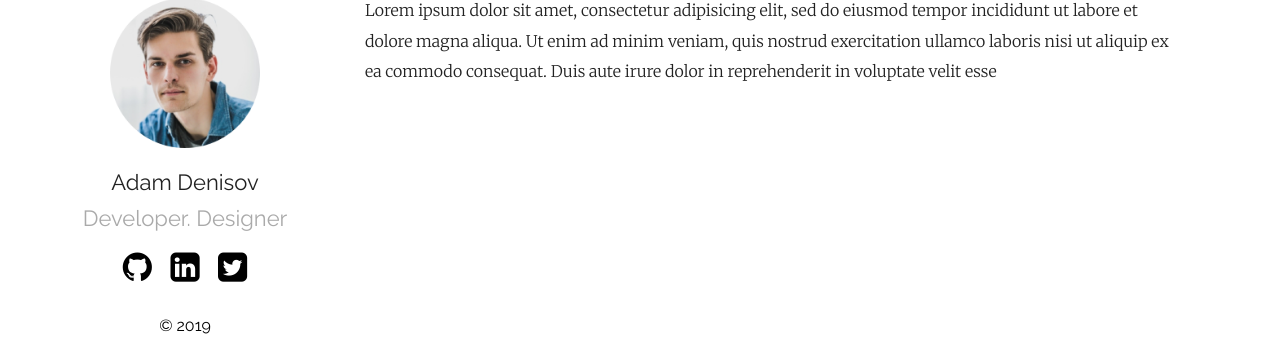
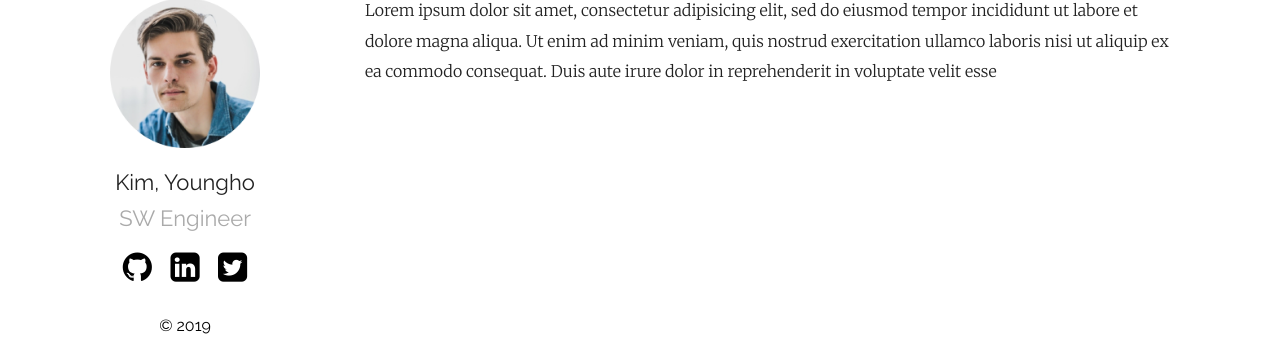
Before and after one commit to graycoral/graycoral.github.io, a Jekyll site: the page built from index.md, in a window 1280 px wide. Shown: the part 208-571 px from the top of the page. Built offline with Jekyll 4.4.1, drawn with Linux system fonts in a browser that asks for light colours.

Commit message:
[Blog] update config

```diff
--- a/_config.yml
+++ b/_config.yml
@@ -12,8 +12,8 @@ show_excerpts: true # set to true to show excerpts on the homepage
 sass:
   sass_dir: _sass
 plainwhite:
-  name: Adam Denisov
-  tagline: Developer. Designer
+  name: Kim, Youngho
+  tagline: SW Engineer
   date_format: "%b %-d, %Y"
   sitemap: true # set to true to generate sitemap.xml content
 
```
